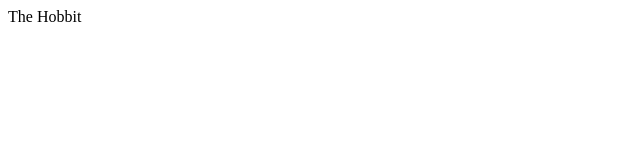
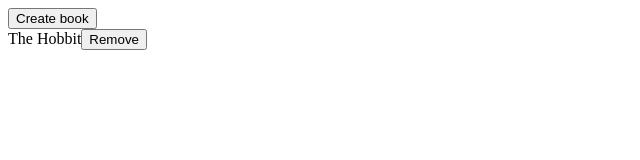
Before and after one commit to dpuertamartos/ODIN-Project-Library, a plain HTML site: page index.html in a window 1280 px wide. Shown: the whole page, without its empty margins (0-640 px from the left). Drawn offline with Linux system fonts and the light colour scheme.

Commit message:
added remove button

```diff
--- a/index.html
+++ b/index.html
@@ -7,6 +7,7 @@
     <title>Document</title>
 </head>
 <body>
+    <div><button class="create">Create book</button></div>
     <div class="bookContainer">
 
     </div>
--- a/index.js
+++ b/index.js
@@ -1,6 +1,23 @@
 console.log("hello world")
 
 let myLibrary = []
+
+const refreshBooks = () => {
+    myLibrary.map(book => {
+        const newBookDiv = document.createElement("div")
+        newBookDiv.textContent = book.title
+        newBookDiv.id = myLibrary.indexOf(book)
+        const removeButton = document.createElement("button")
+        removeButton.setAttribute("data", myLibrary.indexOf(book))
+        removeButton.textContent="Remove"
+        newBookDiv.append(removeButton)
+        removeButton.addEventListener("click", ()=>{
+            myLibrary.splice(Number(removeButton.getAttribute("data")), 1)
+            newBookDiv.parentElement.removeChild(newBookDiv)
+        })
+        bookContainer.append(newBookDiv)
+    })
+}
 
 function Book(title,author,pages,read){
     this.title = title
@@ -17,19 +34,16 @@
     const readInput = window.prompt("Introduce read or not")
     const bookObject = new Book(titleInput, authorInput, pagesInput, readInput)
     myLibrary = myLibrary.concat(bookObject)
+    refreshBooks()
 }
 
 const theHobbit = new Book("The Hobbit", "Tolkien", "295", "not read yet")
 myLibrary = myLibrary.concat(theHobbit)
 
 const bookContainer = document.querySelector(".bookContainer")
+const createButton = document.querySelector(".create")
 
-const bookLooper = () => {
-    myLibrary.map(book => {
-        const newBookDiv = document.createElement("div")
-        newBookDiv.textContent = book.title
-        bookContainer.append(newBookDiv)
-    })
-}
 
-bookLooper()
+
+refreshBooks()
+createButton.addEventListener("click", ()=>addBookToLibrary())
```
